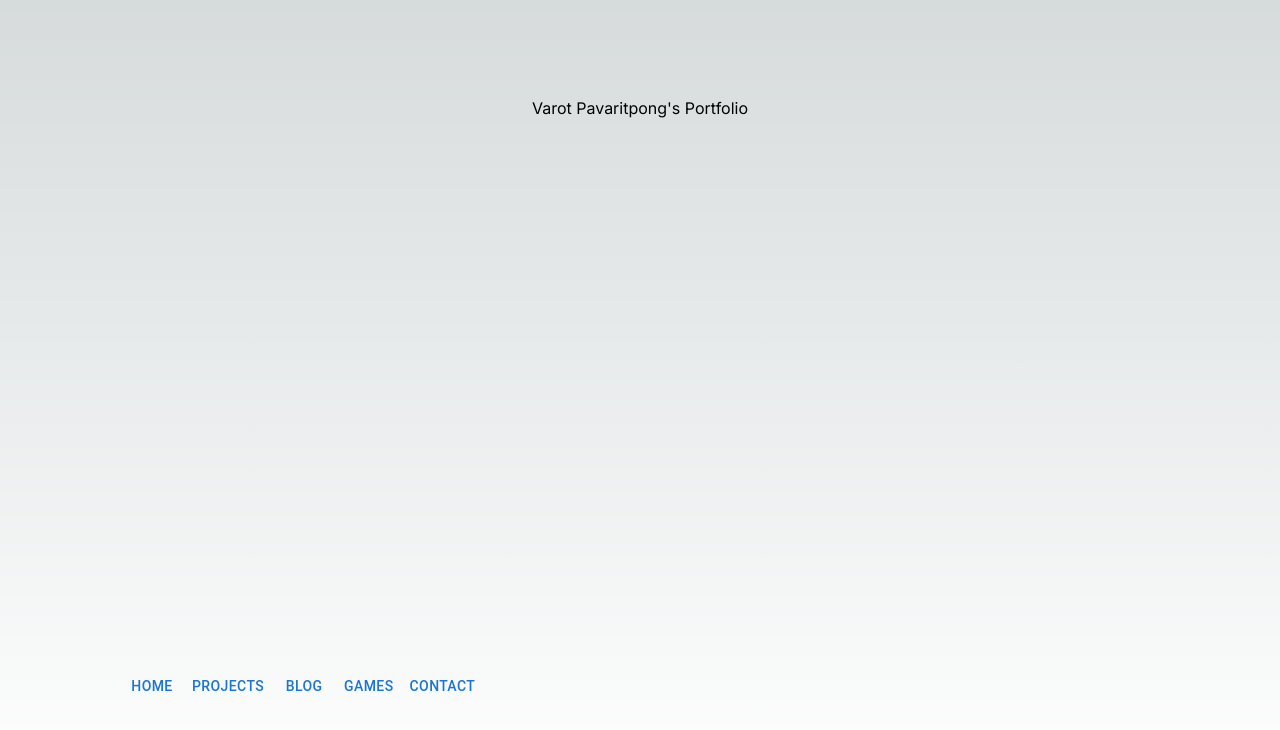
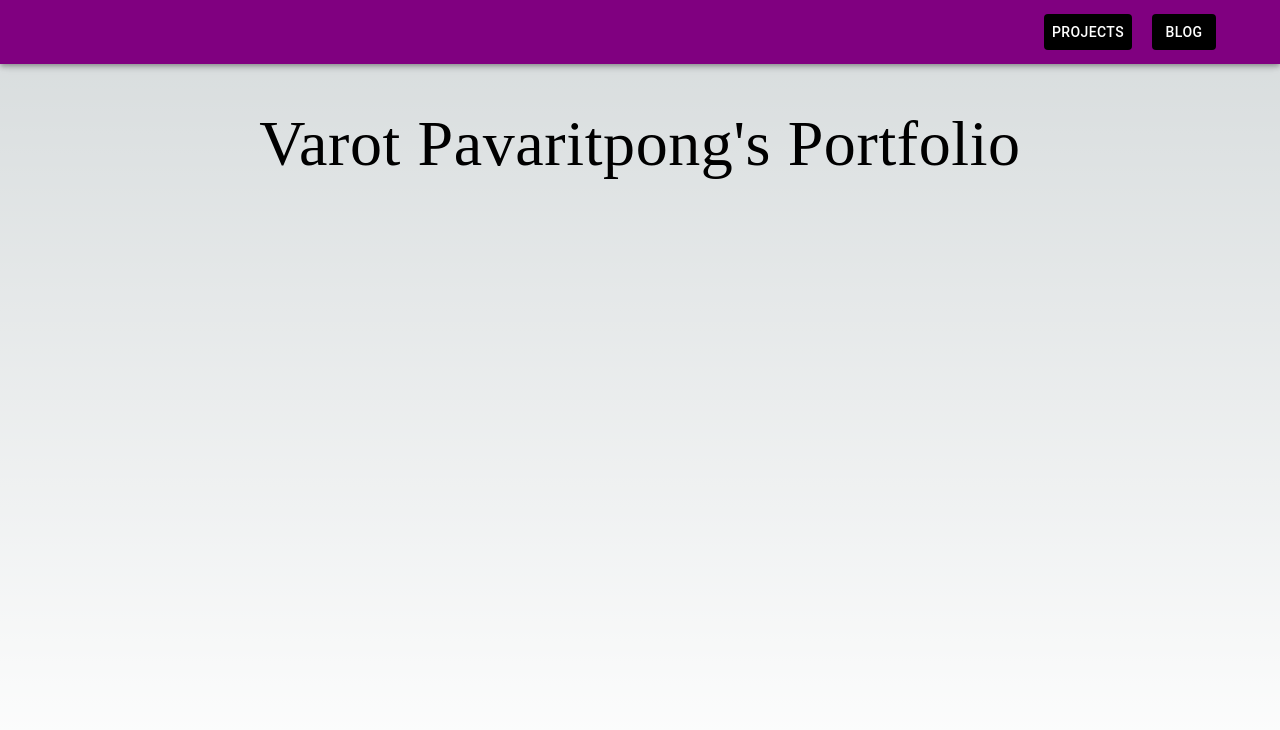
Before and after one commit to VarotP/Portfolio, a Next.js app in the folder portfolio/: page / in a window 1280 px wide. Shown: the top 730 px of the page. Built offline with nearby package versions, Linux system fonts and the light colour scheme.

Commit message:
Added tool bar and font

```diff
--- a/portfolio/app/globals.css
+++ b/portfolio/app/globals.css
@@ -1,6 +1,7 @@
 @tailwind base;
 @tailwind components;
 @tailwind utilities;
+@import url('./myFont.css');
 
 :root {
   --foreground-rgb: 0, 0, 0;
--- /dev/null
+++ b/portfolio/app/myFont.css
@@ -0,0 +1,6 @@
+/* src/fonts/myfont.css */
+@font-face {
+    font-family: 'MyFont';
+    src: url('../fonts/Satoshi-Medium.ttf') format('Satoshi');
+    /* Add more src declarations for different file formats if needed */
+  }
--- a/portfolio/app/page.tsx
+++ b/portfolio/app/page.tsx
@@ -1,17 +1,21 @@
-import { Button, Container } from '@mui/material'
+import { Button, Container, AppBar, Toolbar, Typography } from '@mui/material'
 import Image from 'next/image'
 
 export default function Home() {
   return (
     <main className="flex min-h-screen flex-col items-center justify-between p-24">
-      <h1>Varot Pavaritpong's Portfolio</h1>
-      <Container>
-        <Button>Home</Button>
-        <Button>Projects</Button>
-        <Button>Blog</Button>
-        <Button>Games</Button>
-        <Button>Contact</Button>
-      </Container>
+      <Typography style={{fontFamily: 'Satoshi', fontSize: '64px'}}>Varot Pavaritpong's Portfolio</Typography>
+      <AppBar style={{backgroundColor: 'purple'}}>
+        <Toolbar>
+          <Container style={{ display: 'flex', justifyContent: 'flex-end', }}>
+            <Button style={{ backgroundColor: 'black', color: 'white' }}>Projects</Button>
+            <Button style={{ backgroundColor: 'black', color: 'white', marginLeft: '20px' }}>Blog</Button>
+          </Container>
+
+
+        </Toolbar>
+      </AppBar>
+
     </main>
   )
 }
```
Also changed, not shown: portfolio/fonts/Satoshi-Black.ttf (added), portfolio/fonts/Satoshi-Medium.ttf (added).
